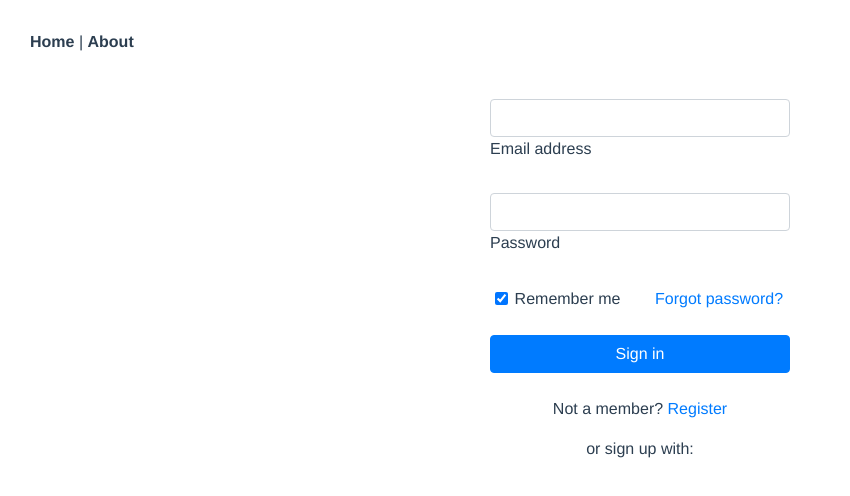
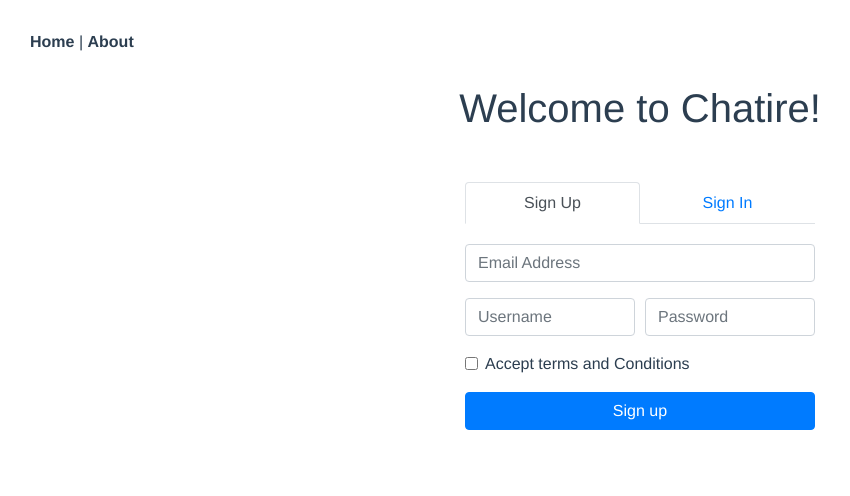
Before and after one commit to Prodip007/realtime_chat_app, a Vue app in the folder chatire-frontend/: page /auth in a window 1280 px wide. Shown: the top 496 px of the page, without its empty margins (0-850 px from the left). Built offline with nearby package versions, Linux system fonts and the light colour scheme.

Commit message:
UserAuth page design is changed

```diff
--- a/chatire-frontend/public/index.html
+++ b/chatire-frontend/public/index.html
@@ -12,6 +12,7 @@
       integrity="sha384-MCw98/SFnGE8fJT3GXwEOngsV7Zt27NXFoaoApmYm81iuXoPkFOJwJ8ERdknLPMO"
       crossorigin="anonymous"
     />
+    <link rel="stylesheet" href="https://cdnjs.cloudflare.com/ajax/libs/font-awesome/6.2.1/css/all.min.css">
   </head>
   <body>
     <noscript>
--- a/chatire-frontend/src/components/UserAuth.vue
+++ b/chatire-frontend/src/components/UserAuth.vue
@@ -1,71 +1,84 @@
 <template>
-  <div>
-    <section class="signin-form-wrapper">
-      <form>
-        <!-- Email input -->
-        <div class="form-outline mb-4">
-          <input type="email" id="form2Example1" class="form-control" />
-          <label class="form-label" for="form2Example1">Email address</label>
-        </div>
+  <div class="login-page">
+    <section>
+      <div class="container">
+        <h1 class="text-center">Welcome to Chatire!</h1>
+        <div id="auth-container" class="row">
+          <div class="col-sm-4 offset-sm-4">
+            <ul class="nav nav-tabs nav-justified" id="myTab" role="tablist">
+              <li class="nav-item">
+                <a class="nav-link active" id="signup-tab" data-toggle="tab" href="#signup" role="tab" aria-controls="signup" aria-selected="true">Sign Up</a>
+              </li>
+              <li class="nav-item">
+                <a class="nav-link" id="signin-tab" data-toggle="tab" href="#signin" role="tab" aria-controls="signin" aria-selected="false">Sign In</a>
+              </li>
+            </ul>
 
-        <!-- Password input -->
-        <div class="form-outline mb-4">
-          <input type="password" id="form2Example2" class="form-control" />
-          <label class="form-label" for="form2Example2">Password</label>
-        </div>
+            <div class="tab-content" id="myTabContent">
+              <div class="tab-pane fade show active" id="signup" role="tabpanel" aria-labelledby="signin-tab">
+                <form @submit.prevent="signUp">
+                  <div class="form-group">
+                    <input v-model="email" type="email" class="form-control" id="email" placeholder="Email Address" required />
+                  </div>
+                  <div class="form-row">
+                    <div class="form-group col-md-6">
+                      <input v-model="username" type="text" class="form-control" id="username" placeholder="Username" required />
+                    </div>
+                    <div class="form-group col-md-6">
+                      <input v-model="password" type="password" class="form-control" id="password" placeholder="Password" required />
+                    </div>
+                  </div>
+                  <div class="form-group">
+                    <div class="form-check">
+                      <input class="form-check-input" type="checkbox" id="toc" required />
+                      <label class="form-check-label" for="gridCheck"> Accept terms and Conditions </label>
+                    </div>
+                  </div>
+                  <button type="submit" class="btn btn-block btn-primary">Sign up</button>
+                </form>
+              </div>
 
-        <!-- 2 column grid layout for inline styling -->
-        <div class="row mb-4">
-          <div class="col d-flex justify-content-center">
-            <!-- Checkbox -->
-            <div class="form-check">
-              <input class="form-check-input" type="checkbox" value="" id="form2Example31" checked />
-              <label class="form-check-label" for="form2Example31"> Remember me </label>
+              <div class="tab-pane fade" id="signin" role="tabpanel" aria-labelledby="signin-tab">
+                <form @submit.prevent="signIn">
+                  <div class="form-group">
+                    <input v-model="username" type="text" class="form-control" id="username" placeholder="Username" required />
+                  </div>
+                  <div class="form-group">
+                    <input v-model="password" type="password" class="form-control" id="password" placeholder="Password" required />
+                  </div>
+                  <button type="submit" class="btn btn-block btn-primary">Sign in</button>
+                </form>
+              </div>
             </div>
           </div>
-
-          <div class="col">
-            <!-- Simple link -->
-            <a href="#!">Forgot password?</a>
-          </div>
         </div>
-
-        <!-- Submit button -->
-        <button type="button" class="btn btn-primary btn-block mb-4">Sign in</button>
-
-        <!-- Register buttons -->
-        <div class="text-center">
-          <p>Not a member? <a href="#!">Register</a></p>
-          <p>or sign up with:</p>
-          <button type="button" class="btn btn-link btn-floating mx-1">
-            <i class="fab fa-facebook-f"></i>
-          </button>
-
-          <button type="button" class="btn btn-link btn-floating mx-1">
-            <i class="fab fa-google"></i>
-          </button>
-
-          <button type="button" class="btn btn-link btn-floating mx-1">
-            <i class="fab fa-twitter"></i>
-          </button>
-
-          <button type="button" class="btn btn-link btn-floating mx-1">
-            <i class="fab fa-github"></i>
-          </button>
-        </div>
-      </form>
+      </div>
     </section>
   </div>
 </template>
 <script>
-export default {};
+export default {
+  data() {
+    return {
+      email: "",
+      username: "",
+      password: "",
+    };
+  },
+};
 </script>
 <style>
-
 .signin-form-wrapper {
   width: 100%;
   max-width: 330px;
   padding: 15px;
   margin: 0 auto;
 }
+#auth-container {
+    margin-top: 50px;
+  }
+
+  .tab-content {
+    padding-top: 20px;
+  }
 </style>
```
